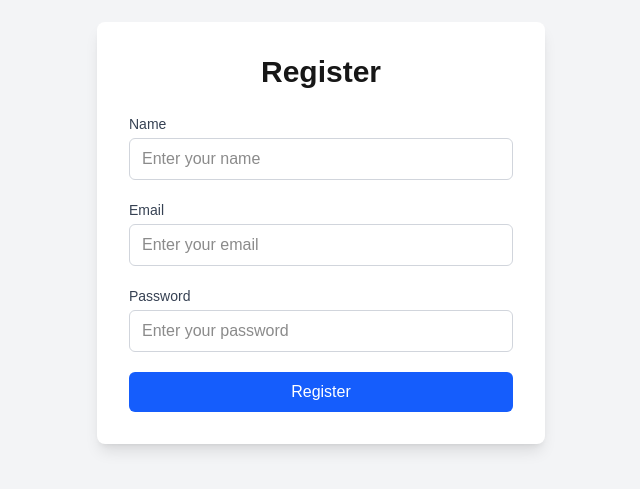
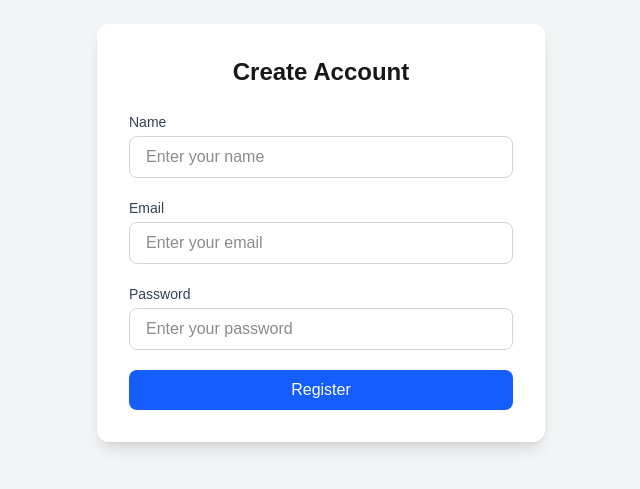
Before and after one commit to dksaddy/financial-planner-web, a Next.js app: page /register in a window 1280 px wide. Shown: the part 167-656 px from the top of the page, without its empty margins (319-959 px from the left). Built offline with nearby package versions, Linux system fonts and the light colour scheme; no server answers.

Commit message:
AuthLayout Added to make components more reusable

```diff
--- a/src/app/register/page.js
+++ b/src/app/register/page.js
@@ -6,6 +6,7 @@ import { useForm } from "react-hook-form";
 import { zodResolver } from "@hookform/resolvers/zod";
 import toast from "react-hot-toast";
 
+import AuthLayout from "@/layouts/AuthLayout";
 import Input from "@/components/common/Input";
 import Button from "@/components/common/Button";
 
@@ -44,7 +45,8 @@ export default function RegisterPage() {
       router.push("/login");
     } catch (error) {
       toast.error(
-        error.response?.data?.message || "Registration failed"
+        error.response?.data?.message ||
+          "Registration failed"
       );
     } finally {
       setLoading(false);
@@ -52,12 +54,7 @@ export default function RegisterPage() {
   };
 
   return (
-    <main className="flex min-h-screen items-center justify-center bg-gray-100">
-      <div className="w-full max-w-md rounded-lg bg-white p-8 shadow-lg">
-        <h1 className="mb-6 text-center text-3xl font-bold">
-          Register
-        </h1>
-
+    <AuthLayout title="Create Account">
       <form
         onSubmit={handleSubmit(onSubmit)}
         className="space-y-5"
@@ -95,7 +92,6 @@ export default function RegisterPage() {
           Register
         </Button>
       </form>
-      </div>
-    </main>
+    </AuthLayout>
   );
 }
--- a/src/components/common/Button.jsx
+++ b/src/components/common/Button.jsx
@@ -1,17 +1,23 @@
+import Spinner from "./Spinner";
+
 export default function Button({
   children,
+  loading = false,
   type = "button",
-  loading = false,
   className = "",
 }) {
   return (
     <button
       type={type}
       disabled={loading}
-      className={`w-full rounded-md bg-blue-600 py-2 font-medium text-white transition
-      hover:bg-blue-700 disabled:cursor-not-allowed disabled:opacity-50 ${className}`}
+      className={`flex w-full items-center justify-center rounded-lg
+      bg-blue-600 px-4 py-2 text-white transition
+      hover:bg-blue-700
+      disabled:cursor-not-allowed
+      disabled:opacity-70
+      ${className}`}
     >
-      {loading ? "Please wait..." : children}
+      {loading ? <Spinner /> : children}
     </button>
   );
 }
--- /dev/null
+++ b/src/components/common/Card.jsx
@@ -0,0 +1,16 @@
+export default function Card({
+  title,
+  children,
+}) {
+  return (
+    <div className="rounded-xl bg-white p-8 shadow-lg">
+      {title && (
+        <h2 className="mb-6 text-center text-2xl font-bold">
+          {title}
+        </h2>
+      )}
+
+      {children}
+    </div>
+  );
+}
--- a/src/components/common/Input.jsx
+++ b/src/components/common/Input.jsx
@@ -20,12 +20,13 @@ export default function Input({
         type={type}
         placeholder={placeholder}
         {...register(name)}
-        className={`w-full rounded-md border px-3 py-2 outline-none transition-all
-          ${
-            error
-              ? "border-red-500 focus:border-red-500"
-              : "border-gray-300 focus:border-blue-500"
-          }`}
+        className={`w-full rounded-lg border px-4 py-2 outline-none transition
+
+        ${
+          error
+            ? "border-red-500 focus:border-red-500"
+            : "border-gray-300 focus:border-blue-500"
+        }`}
       />
 
       {error && (
--- /dev/null
+++ b/src/components/common/Spinner.jsx
@@ -0,0 +1,8 @@
+export default function Spinner() {
+  return (
+    <div
+      className="h-5 w-5 animate-spin rounded-full border-2
+      border-white border-t-transparent"
+    />
+  );
+}
--- /dev/null
+++ b/src/layouts/AuthLayout.jsx
@@ -0,0 +1,16 @@
+import Card from "@/components/common/Card";
+
+export default function AuthLayout({
+  title,
+  children,
+}) {
+  return (
+    <main className="flex min-h-screen items-center justify-center bg-gray-100 p-5">
+      <div className="w-full max-w-md">
+        <Card title={title}>
+          {children}
+        </Card>
+      </div>
+    </main>
+  );
+}
```
Lines whose indentation alone changed are shown as unchanged.
